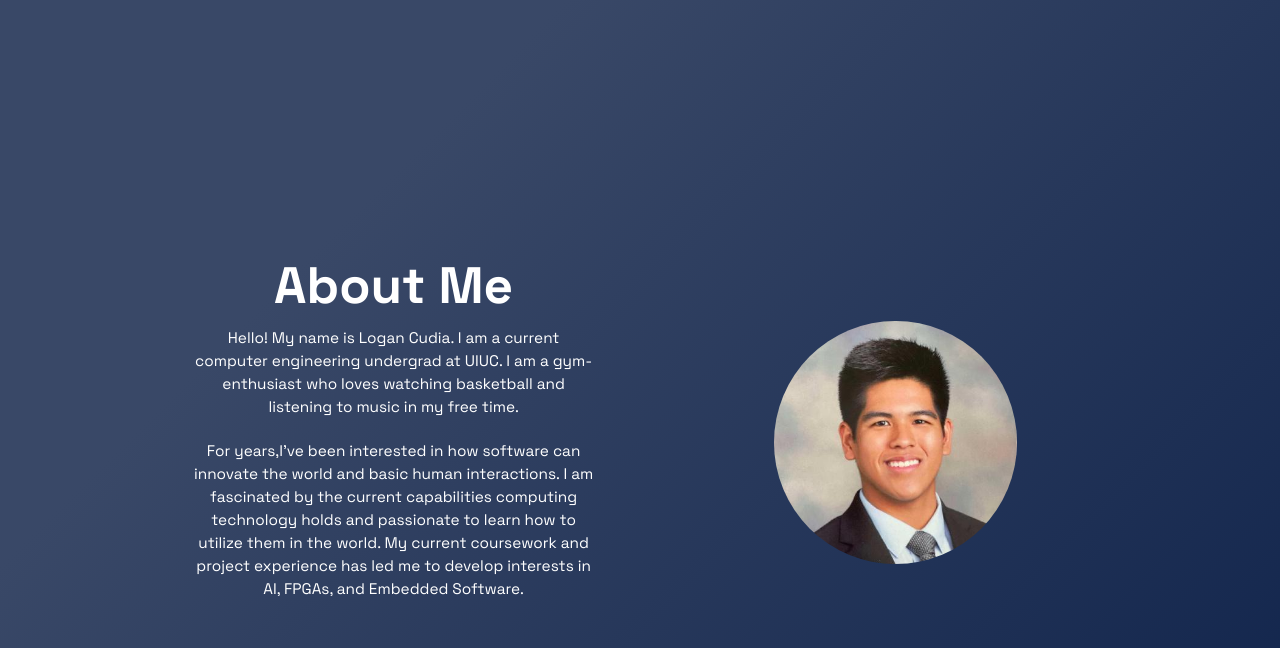
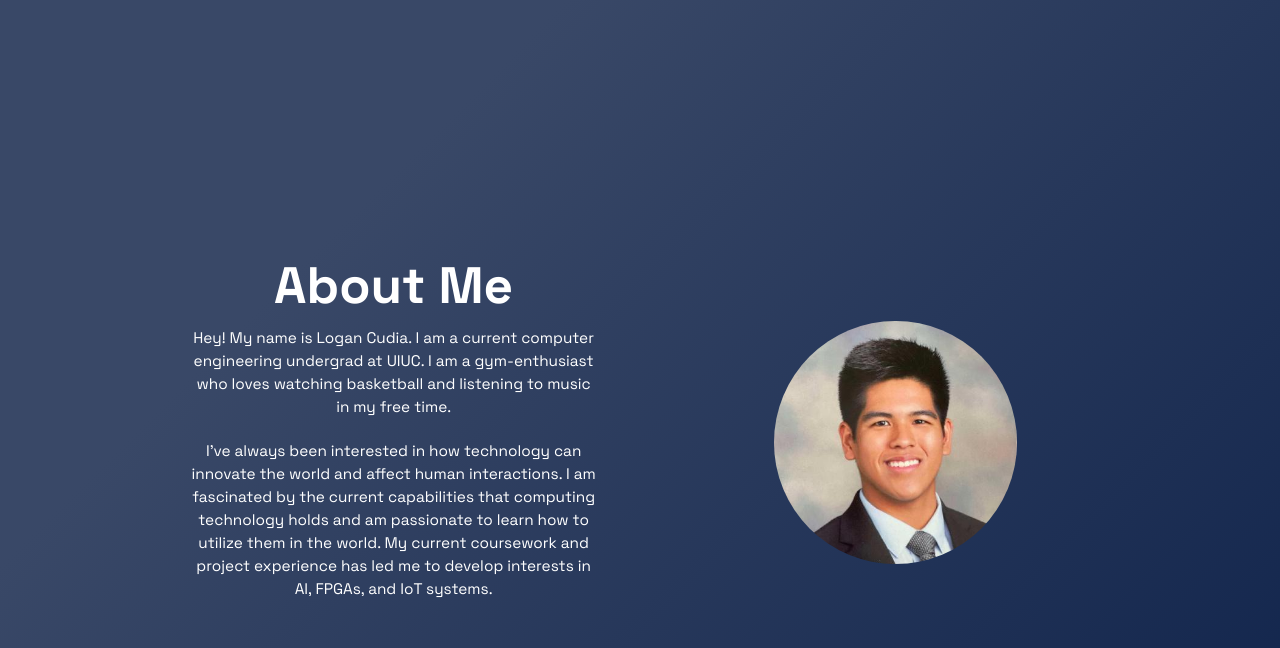
Before and after one commit to LoganCudia411/LoganCudia411.github.io, a plain HTML site: page index.html in a window 1280 px wide. Shown: the part 553-1201 px from the top of the page. Drawn offline with Linux system fonts and the light colour scheme.

Commit message:
Update index.html

```diff
--- a/index.html
+++ b/index.html
@@ -62,11 +62,11 @@
 				<div   class="about-me-text-container">
 				  <h2 id = "top"; style="font-size: 4vw;" style = "text-align:center;">About Me</h2>
 				  <p style= "font-size: 1.2vw; "style = "text-align:center;">
-					Hello! My name is Logan Cudia. I am a current computer engineering undergrad at UIUC. I am a gym-enthusiast who loves watching basketball and listening to music in my free time.
+					Hey! My name is Logan Cudia. I am a current computer engineering undergrad at UIUC. I am a gym-enthusiast who loves watching basketball and listening to music in my free time.
 				  </p>
 				  <br>
 				  <p style= "font-size: 1.2vw;" style = "text-align:center;">
-					For years,I've been interested in how software can innovate the world and basic human interactions. I am fascinated by the current capabilities computing technology holds and passionate to learn how to utilize them in the world. My current coursework and project experience has led me to develop interests in AI, FPGAs, and Embedded Software.
+					I've always been interested in how technology can innovate the world and affect human interactions. I am fascinated by the current capabilities that computing technology holds and am passionate to learn how to utilize them in the world. My current coursework and project experience has led me to develop interests in AI, FPGAs, and IoT systems.
 				  </p>
 				</div>
 		  </div>
```
